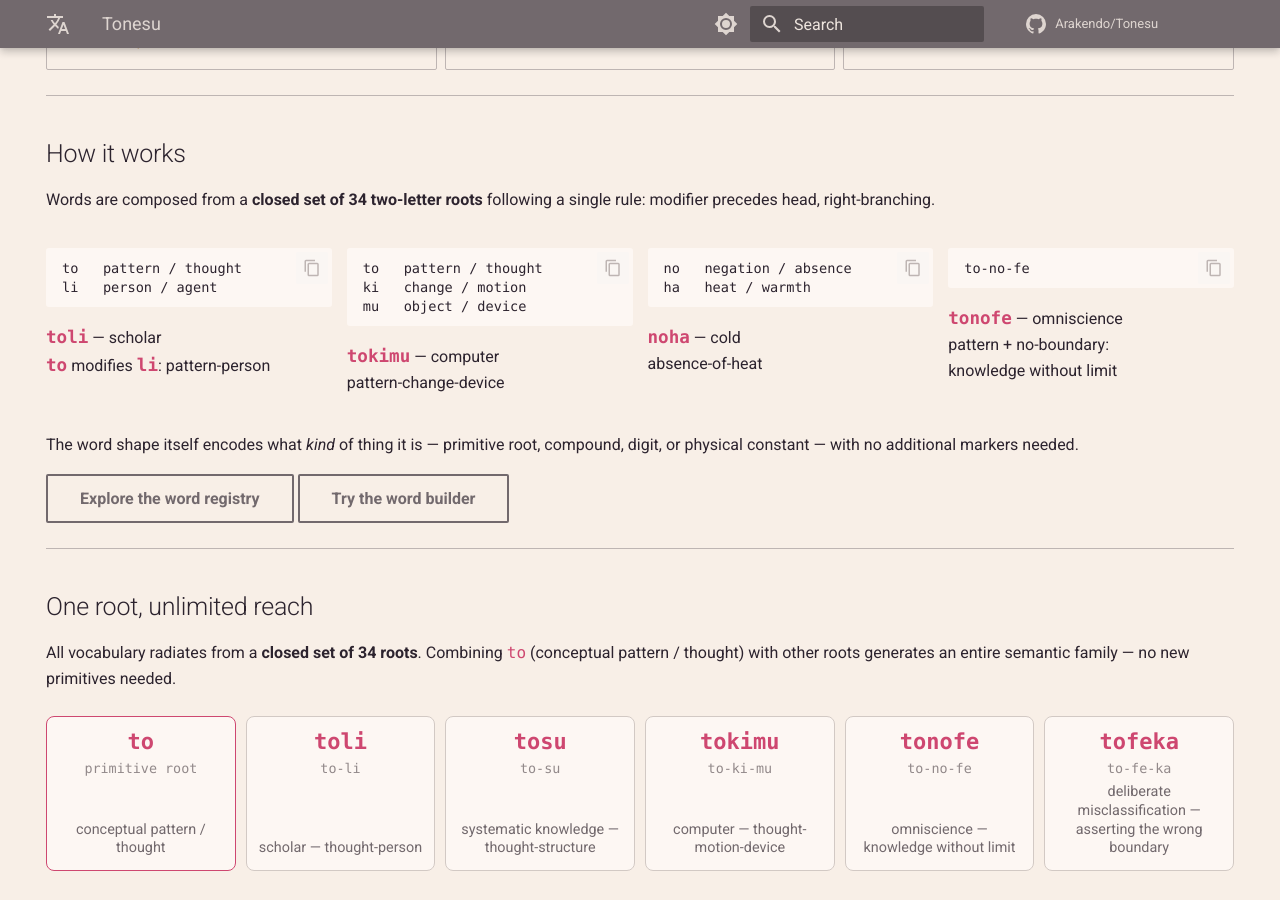
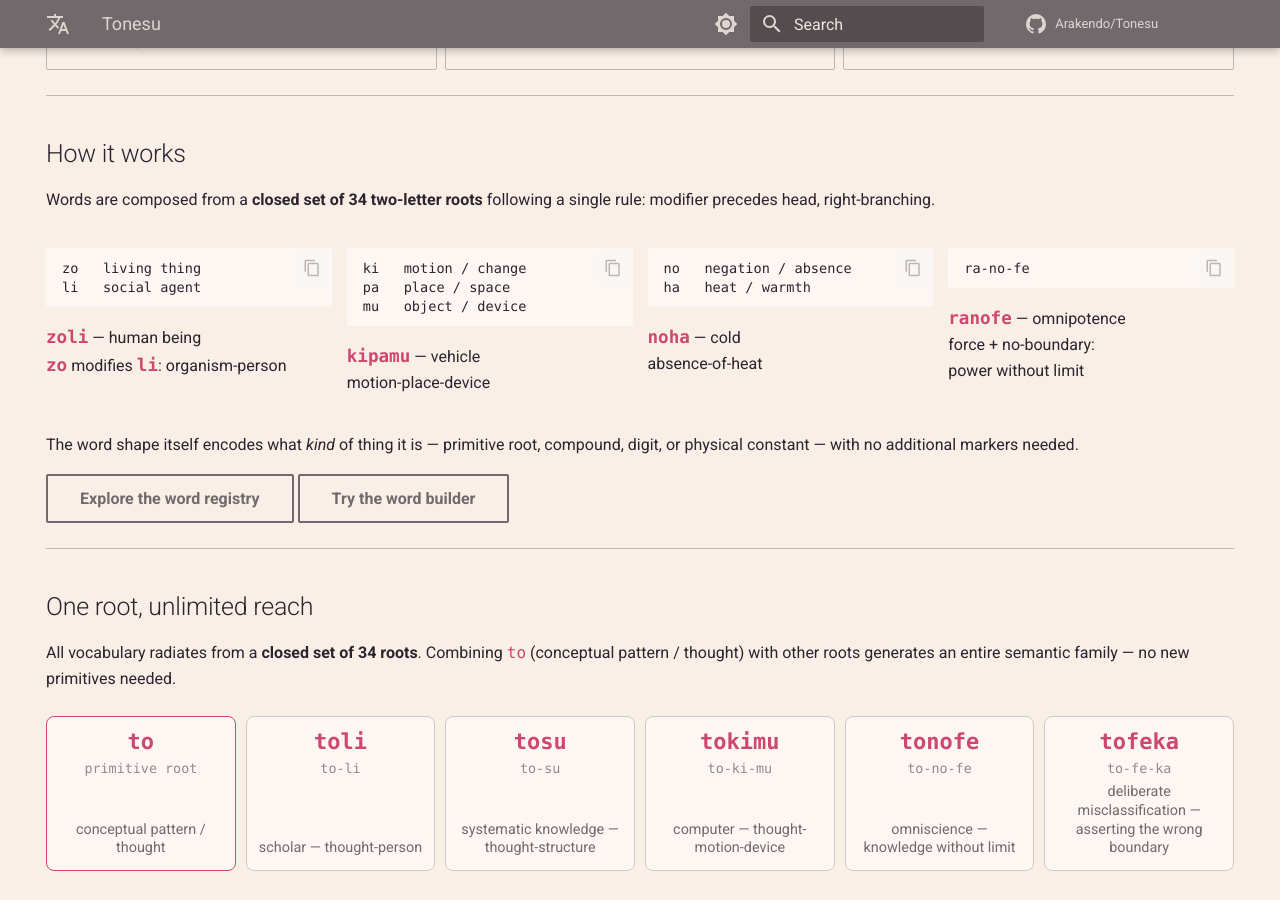
Before and after one commit to Arakendo/Tonesu, an MkDocs documentation site: the page built from www/docs/index.md, in a window 1280 px wide and 900 px high, scrolled down 715 px. Built offline with MkDocs 1.6.1 and Material for MkDocs 9.7.7, drawn with Linux system fonts in a browser that asks for light colours; comment, search, counter and statistics services are not loaded.

Commit message:
fix: remove example overlap between How it works and One root sections -- use zoli/kipamu/ranofe in how-it-works, keep to-family for one-root section

````diff
--- a/www/docs/index.md
+++ b/www/docs/index.md
@@ -71,25 +71,25 @@ Words are composed from a **closed set of 34 two-letter roots** following a sing
 <div markdown>
 
 ```
-to   pattern / thought
-li   person / agent
+zo   living thing
+li   social agent
 ```
 
-**`toli`** — scholar
-`to` modifies `li`: pattern-person
+**`zoli`** — human being
+`zo` modifies `li`: organism-person
 
 </div>
 
 <div markdown>
 
 ```
-to   pattern / thought
-ki   change / motion
+ki   motion / change
+pa   place / space
 mu   object / device
 ```
 
-**`tokimu`** — computer
-pattern-change-device
+**`kipamu`** — vehicle
+motion-place-device
 
 </div>
 
@@ -108,12 +108,12 @@ absence-of-heat
 <div markdown>
 
 ```
-to-no-fe
+ra-no-fe
 ```
 
-**`tonofe`** — omniscience
-pattern + no-boundary:
-knowledge without limit
+**`ranofe`** — omnipotence
+force + no-boundary:
+power without limit
 
 </div>
 
````
